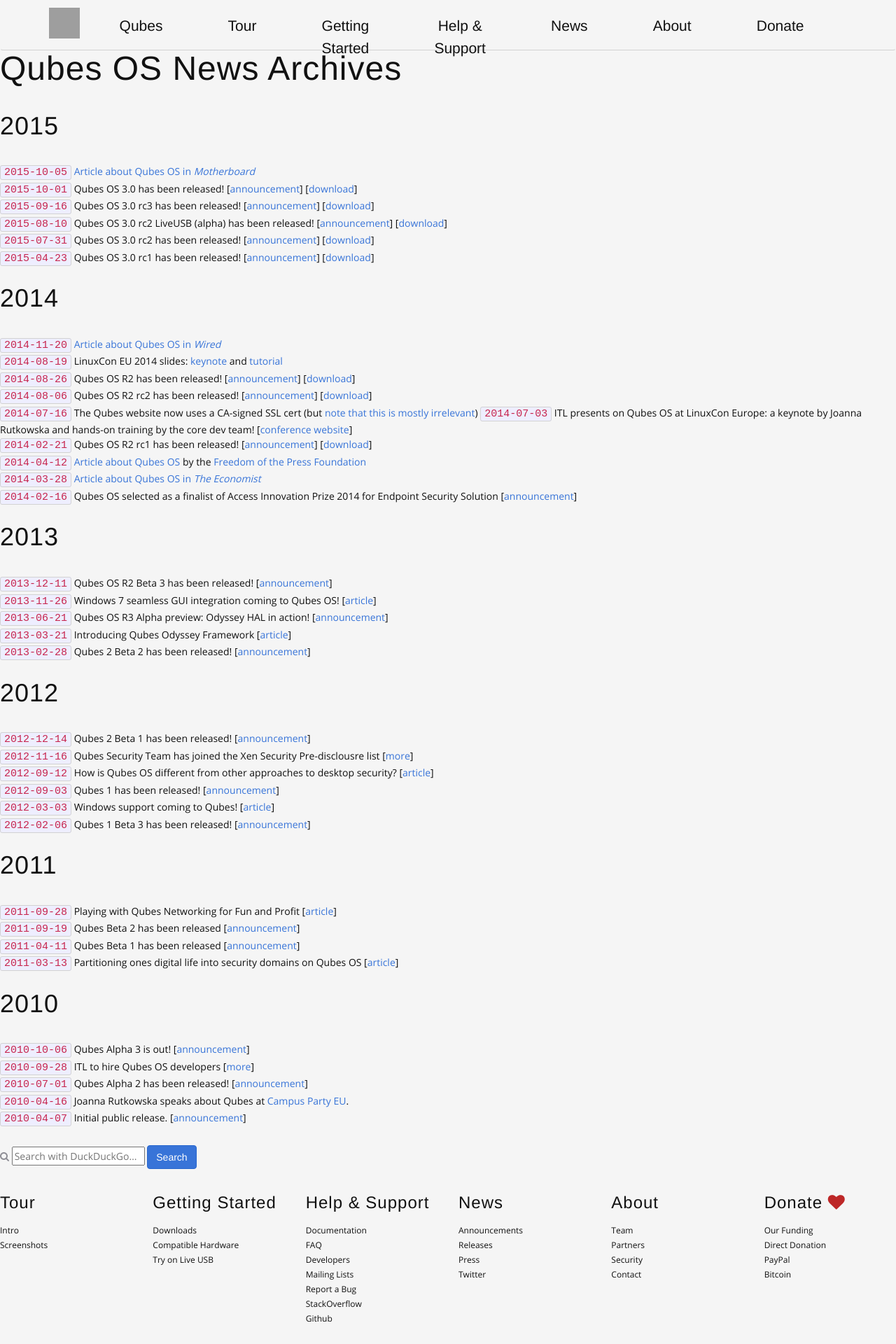
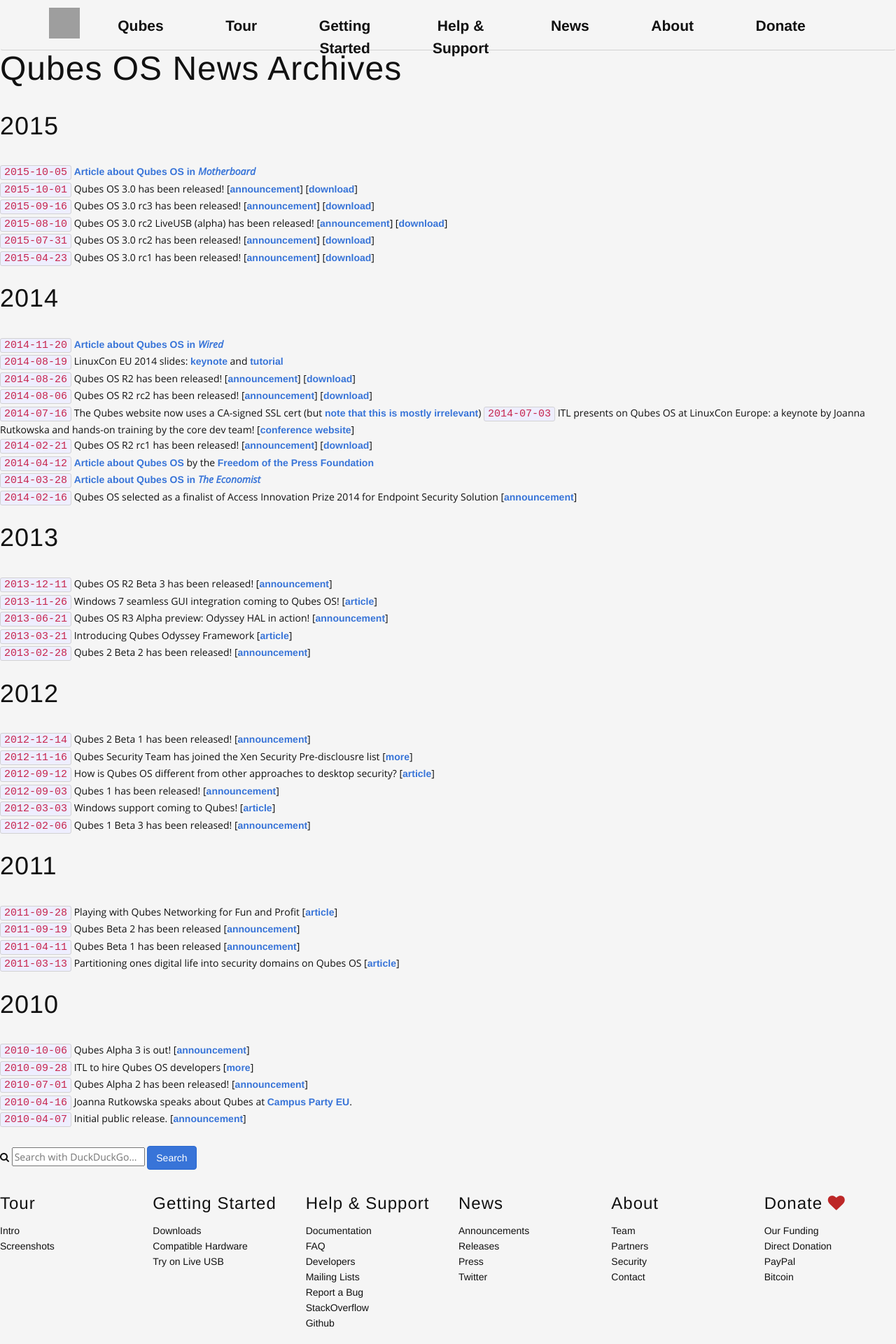
Before and after one commit to QubesOS/qubesos.github.io, a Jekyll site: the page built from pages/news.md, in a window 1280 px wide. Shown: the top 1920 px of the page at 70% size. Built offline with Jekyll 4.4.1, drawn with Linux system fonts in a browser that asks for light colours; some web fonts are replaced; grey boxes are pictures that could not be loaded.

Commit message:
a bunch of sytle updates to SASS files #1460

```diff
--- a/_sass/_base.scss
+++ b/_sass/_base.scss
@@ -82,25 +82,17 @@ img {
  * Links
  */
 a {
-    color: $brand-primary;
-    text-decoration: none;
-    font-size: 14px;
-    border-bottom: 0px solid transparent;
+  color: $brand-primary;
+  text-decoration: none;
+  font-size: 14px;
+  font-family: $base-font-family-bold;
+  font-weight: bold;
+  border-bottom: 0px solid transparent;
 
-    /*&:visited {
-        color: darken($brand-color, 15%);
-    }*/
-
-    /*&:hover {
-        color: $text-color;
-        border-bottom: 1px solid $text-color;
-    }*/
-}
-
-a {
   -webkit-transition: all .2s ease-in-out;
   -moz-transition: all .2s ease-in-out;
   transition: all .2s ease-in-out;
+
   &:hover,
   &:focus {
     text-decoration: none;
@@ -108,6 +100,14 @@ a {
   }
 }
 
+
+/**
+ * Text Styling
+ */
+em,
+i {
+  font-family: $base-font-family-italic;
+}
 
 /**
  * Paragraphs
@@ -144,7 +144,6 @@ blockquote {
 }
 
 
-
 /**
  * Code formatting
  */
@@ -171,8 +170,6 @@ pre {
     }
 }
 
-
-
 /**
  * Clearfix
  */
@@ -187,70 +184,6 @@ pre {
 
 
 /**
- * Buttons
- */
-.btn {
-  font-family: $base-font-family-bold !important;
-}
-
-.btn.btn-lg {
-  padding: 15px 25px;
-}
-
-.btn.btn-lg small {
-  display: inline-block;
-  font-family: $base-font-family;
-  font-weight: normal;
-  color: $gray;
-}
-
-
-/**
- * White boxes
- */
- .white-box {
-   background: $color-white;
-   border: 1px solid $gray-light;
-   border-radius: 10px;
-   padding: 25px;
- }
-
-
-/**
- * Black Links
- */
-a.black-link {
-  color: $gray-base;
-  font-size: 18px;
-  font-weight: bold;
-}
-
-a.black-link span.detail {
-  display: block;
-  font-size: 14px;
-  color: $gray-dark;
-  text-transform: capitalize;
-}
-
-/**
- * List Links
- */
-li.list-links {
-  display: block;
-  padding: ($spacing-unit / 2);
-  border-radius: $base-radius;
-}
-
-li.list-links:hover {
-  background-color: $gray-lighter;
-}
-
-li.list-links-normal {
-  // Offers same to non-styled links
-  padding: ($spacing-unit / 2);
-}
-
-/**
  * Cursor Select
  */
 ::-moz-selection, ::selection  {
--- a/_sass/_extras.scss
+++ b/_sass/_extras.scss
@@ -1,3 +1,78 @@
+/**
+ * Buttons
+ */
+.btn {
+  font-family: $base-font-family-bold !important;
+  font-weight: normal;
+
+  .btn-lg {
+    padding: 15px 25px;
+  }
+
+  small {
+    display: inline-block;
+    font-family: $base-font-family;
+    font-weight: normal;
+    font-size: .75em;
+    color: $gray;
+  }
+}
+
+
+/**
+ * White boxes
+ */
+ .white-box {
+   background: $color-white;
+   border: 1px solid $gray-light;
+   border-radius: 10px;
+   padding: 25px;
+ }
+
+
+/**
+ * Black Links
+ */
+a.black-link {
+  color: $gray-base;
+  font-size: 18px;
+  font-weight: bold;
+}
+
+a.black-link span.detail {
+  display: block;
+  font-size: 14px;
+  color: $gray-dark;
+  text-transform: capitalize;
+}
+
+
+/**
+ * Lists
+ */
+
+ul.list-spaced li,
+ol.list-spaced li {
+  margin-bottom: ($spacing-unit / 1.5);
+}
+
+li.list-links {
+  display: block;
+  padding: ($spacing-unit / 2);
+  border-radius: $base-radius;
+}
+
+li.list-links:hover {
+  background-color: $gray-lighter;
+}
+
+li.list-links-normal {
+  // Offers same to non-styled links
+  padding: ($spacing-unit / 2);
+}
+
+
+
 //
 // Extras - Adding & Removing Margins
 // --------------------------------------------------
--- a/_sass/_footer.scss
+++ b/_sass/_footer.scss
@@ -10,7 +10,8 @@
 
 .footer-nav a {
   color: $gray-base;
-  font-size: 12px;
+  font-size: 14px;
+  font-weight: normal;
 }
 
 .footer-logo {
--- a/_sass/_header.scss
+++ b/_sass/_header.scss
@@ -11,6 +11,7 @@
   background-color: $body-bg;
 
   a {
+    font-family: $ostrich-heavy;
     font-size: 21px;
     color: $gray-base;
   }
@@ -30,6 +31,7 @@
       }
 
       a {
+        font-family: $ostrich-heavy;
         -webkit-transition: background .25s ease-in-out;
         -moz-transition: background .25s ease-in-out;
         transition: background .25s ease-in-out;
--- a/_sass/_home.scss
+++ b/_sass/_home.scss
@@ -1,4 +1,4 @@
-.home-banner {
+div.home-banner {
   width: 100%;
   min-height: 575px;
   padding-top: 75px;
@@ -35,6 +35,7 @@ div.featured-quotes {
       padding-left: 10px;
       font-family: $base-font-family;
       font-size: 18px;
+      font-weight: normal;
       letter-spacing: 0px;
       font-style: normal;
       > :last-child {
--- /dev/null
+++ b/_sass/_toc.scss
@@ -0,0 +1,53 @@
+/*
+ * jQuery Table of Content Generator for Markdown v1.0
+ *
+ * https://github.com/dafi/tocmd-generator
+ * Examples and documentation at: https://github.com/dafi/tocmd-generator
+ *
+ * Requires: jQuery v1.7+
+ *
+ * Copyright (c) 2013 Davide Ficano
+ *
+ * Dual licensed under the MIT and GPL licenses:
+ *   http://www.opensource.org/licenses/mit-license.php
+ *   http://www.gnu.org/licenses/gpl.html
+ */
+
+#toc, .toc, .mw-warning {
+    background-color: #F9F9F9;
+    border: 1px solid #AAAAAA;
+    font-size: 95%;
+    padding: 5px;
+}
+#toc h2, .toc h2 {
+    border: medium none;
+    display: inline;
+    font-size: 100%;
+    font-weight: bold;
+    padding: 0;
+}
+#toc #toctitle, .toc #toctitle, #toc .toctitle, .toc .toctitle {
+    text-align: center;
+}
+#toc ul, .toc ul {
+    list-style-image: none;
+    list-style-type: none;
+    margin-left: 0;
+    padding-left: 0;
+    text-align: left;
+}
+#toc ul ul, .toc ul ul {
+    margin: 0 0 0 2em;
+}
+#toc .toctoggle, .toc .toctoggle {
+    font-size: 94%;
+}
+
+#toc ul li {
+    list-style-type: none;
+    padding-left: 0;
+}
+
+#toc-container {
+	margin-bottom: 10px;
+}
--- a/_sass/_variables.scss
+++ b/_sass/_variables.scss
@@ -2,6 +2,58 @@ $bootstrap-sass-asset-helper: false !default;
 //
 // Variables
 // --------------------------------------------------
+
+
+@font-face {
+	font-family: 'Open Sans';
+	font-style: normal;
+	font-weight: 500;
+	src: url('../fonts/OpenSans-Regular.ttf') format('truetype');
+}
+
+@font-face {
+	font-family: 'Open Sans Italic';
+	font-style: italic;
+	font-weight: 500;
+	src: url('../fonts/OpenSans-Italic.ttf') format('truetype');
+}
+
+@font-face {
+	font-family: 'Open Sans Bold';
+	font-style: normal;
+	font-weight: 700;
+	src: url('../fonts/OpenSans-Bold.ttf') format('truetype');
+}
+
+@font-face {
+	font-family: 'Open Sans Bold Italic';
+	font-style: italic;
+	font-weight: 700;
+	src: url('../fonts/OpenSans-BoldItalic.ttf') format('truetype');
+}
+
+@font-face {
+	font-family: 'Ostrich Heavy';
+	font-style: bold;
+	font-weight: 700;
+	src: url('../fonts/OstrichSans-Heavy.eot');
+	src: url('../fonts/OstrichSans-Heavy.eot?#iefix') format('embedded-opentype'),
+	url('../fonts/OstrichSans-Heavy.woff') format('font-woff'),
+	url('../fonts/OstrichSans-Heavy.ttf') format('truetype'),
+	url('../fonts/OstrichSans-Heavy.svg#wf') format('svg');
+}
+
+@font-face {
+	font-family: 'Ostrich Medium';
+	font-style: normal;
+	font-weight: 200;
+	src: url('../fonts/OstrichSansRounded-Medium.eot');
+	src: url('../fonts/OstrichSansRounded-Medium.eot?#iefix') format('embedded-opentype'),
+	url('../fonts/OstrichSansRounded-Medium.woff') format('font-woff'),
+	url('../fonts/OstrichSansRounded-Medium.ttf') format('truetype'),
+	url('../fonts/OstrichSansRounded-Medium.svg#wf') format('svg');
+}
+
 
 
 //== Colors
@@ -29,7 +81,7 @@ $brand-danger:          #bd2727 !default;
 //** Background color for `<body>`.
 $body-bg:               #f5f5f5 !default;
 //** Global text color on `<body>`.
-$text-color:            $gray-dark !default;
+$text-color:            $gray-base !default;
 
 //** Global textual link color.
 $link-color:            $brand-primary !default;
@@ -43,7 +95,7 @@ $link-hover-decoration: underline !default;
 //
 //## Font, line-height, and color for body text, headings, and more.
 
-$font-family-sans-serif:  "Open Sans", "Helvetica Neue", Helvetica, Arial, sans-serif !default;
+$font-family-sans-serif:  "Open-Sans", "Helvetica Neue", Helvetica, Arial, sans-serif !default;
 $font-family-serif:       Georgia, "Times New Roman", Times, serif !default;
 
 //** Default monospace fonts for `<code>`, `<kbd>`, and `<pre>`.
@@ -138,7 +190,7 @@ $table-bg-hover:                #f5f5f5 !default;
 $table-bg-active:               $table-bg-hover !default;
 
 //** Border color for table and cell borders.
-$table-border-color:            #ddd !default;
+$table-border-color:            $gray !default;
 
 
 //== Buttons
```
